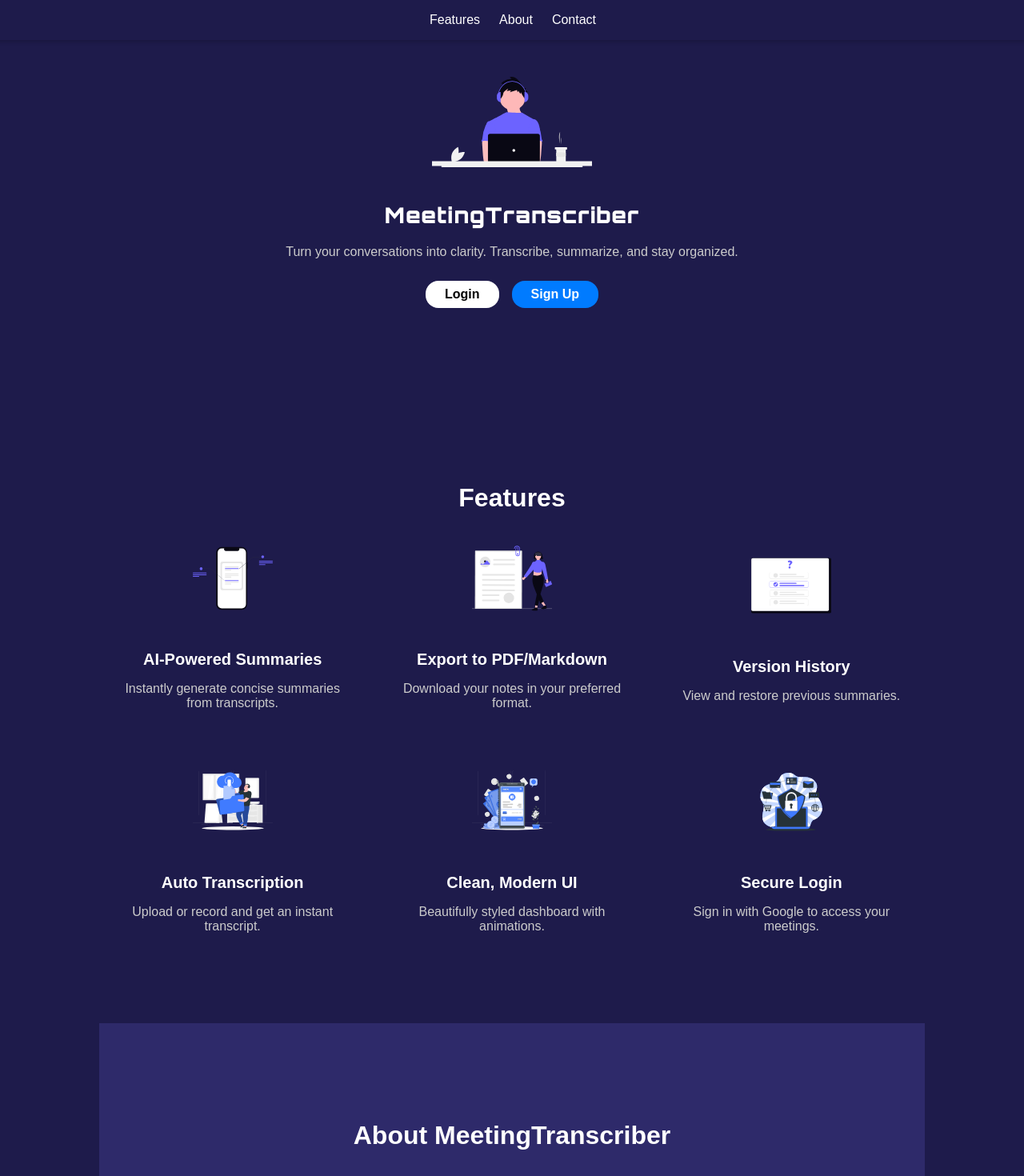
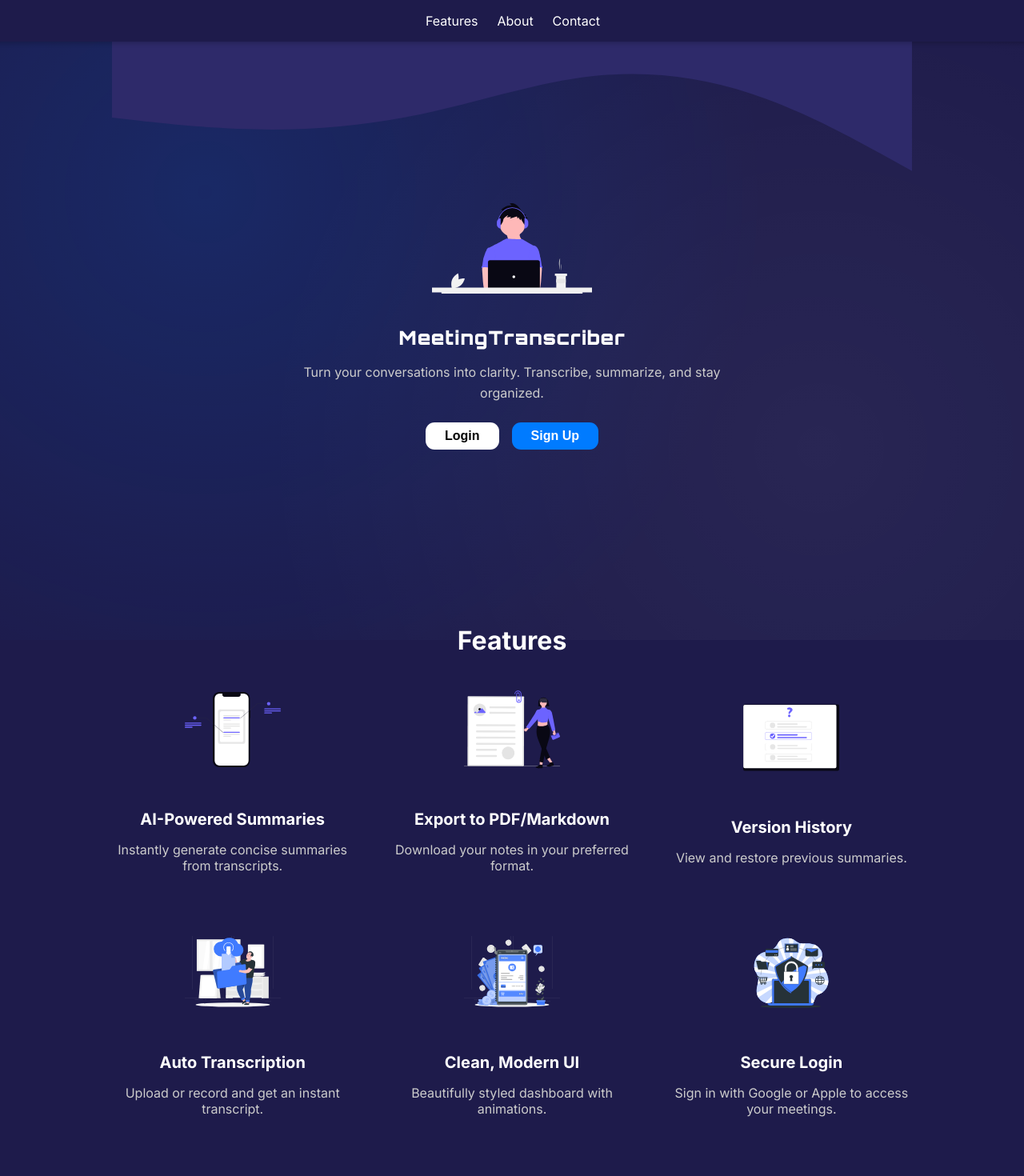
Before and after one commit to vmr093/MeetingTranscriber, a React (Vite) app in the folder frontend/: page / in a window 1280 px wide. Shown: the top 1470 px of the page at 80% size. Built offline with nearby package versions, Linux system fonts and the light colour scheme.

Commit message:
styled landing page

```diff
--- a/frontend/index.html
+++ b/frontend/index.html
@@ -7,6 +7,8 @@
     <meta name="viewport" content="width=device-width, initial-scale=1.0" />
     <title>Vite + React</title>
     <link href="https://fonts.googleapis.com/css2?family=Orbitron:wght@700;900&display=swap" rel="stylesheet">
+    <link href="https://fonts.googleapis.com/css2?family=Inter:wght@400;500;700&family=Orbitron:wght@700;900&display=swap" rel="stylesheet">
+
 
   </head>
   <body>
--- a/frontend/src/pages/Landing.jsx
+++ b/frontend/src/pages/Landing.jsx
@@ -2,8 +2,160 @@ import { motion } from "framer-motion";
 import { Link } from "react-router-dom";
 
 export default function Landing() {
+  const styles = {
+    page: {
+      position: "relative",
+      minHeight: "100vh",
+      backgroundColor: "#1e1b4b",
+      color: "#fff",
+      fontFamily: "'Inter', sans-serif",
+      scrollBehavior: "smooth",
+      overflowX: "hidden",
+      textAlign: "center",
+      zIndex: 0,
+    },
+    backgroundGradient: {
+      position: "fixed",
+      top: 0,
+      left: 0,
+      width: "100vw",
+      height: "100vh",
+      background:
+        "radial-gradient(circle at 20% 30%, rgba(0, 122, 255, 0.15), transparent 60%), radial-gradient(circle at 80% 70%, rgba(255, 255, 255, 0.05), transparent 60%)",
+      zIndex: -1,
+      pointerEvents: "none",
+    },
+    nav: {
+      position: "fixed",
+      top: 0,
+      left: -15,
+      width: "100%",
+      backgroundColor: "#1e1b4b",
+      zIndex: 50,
+      padding: "1rem",
+      display: "flex",
+      justifyContent: "center",
+      gap: "1.5rem",
+      fontSize: "16px",
+      boxShadow: "0 2px 6px rgba(0,0,0,0.2)",
+    },
+    navLink: {
+      color: "white",
+      textDecoration: "none",
+    },
+    section: {
+      padding: "6rem 1rem",
+      maxWidth: "1000px",
+      margin: "0 auto",
+    },
+    waveTop: {
+      display: "block",
+      marginBottom: "-4rem",
+      transform: "translateY(-60px)",
+    },
+    illustration: {
+      width: "200px",
+      maxWidth: "100%",
+      marginBottom: "1rem",
+    },
+    heroTitle: {
+      fontSize: "1.5rem",
+      fontWeight: "900",
+      marginBottom: "1rem",
+      fontFamily: "'Orbitron', sans-serif",
+      letterSpacing: "1px",
+    },
+    subheading: {
+      fontSize: "2rem",
+      fontWeight: "bold",
+      marginBottom: "2rem",
+    },
+    paragraph: {
+      fontSize: "1rem",
+      color: "#ccc",
+      maxWidth: "600px",
+      margin: "0 auto 1.5rem",
+      lineHeight: "1.6",
+    },
+    buttonRow: {
+      display: "flex",
+      gap: "1rem",
+      justifyContent: "center",
+      flexWrap: "wrap",
+      marginTop: "1rem",
+    },
+    primaryButton: {
+      backgroundColor: "#fff",
+      color: "#000",
+      fontWeight: "bold",
+      padding: "0.5rem 1.5rem",
+      borderRadius: "0.7rem",
+      border: "none",
+      cursor: "pointer",
+    },
+    secondaryButton: {
+      backgroundColor: "#007bff",
+      color: "#fff",
+      fontWeight: "bold",
+      padding: "0.5rem 1.5rem",
+      borderRadius: "0.7rem",
+      border: "none",
+      cursor: "pointer",
+    },
+    illustratedFeatures: {
+      display: "grid",
+      gridTemplateColumns: "repeat(auto-fit, minmax(240px, 1fr))",
+      gap: "3rem",
+      alignItems: "center",
+      justifyContent: "center",
+    },
+    featureBlock: {
+      textAlign: "center",
+    },
+    featureIcon: {
+      width: "120px",
+      height: "120px",
+      marginBottom: "1rem",
+    },
+    cardTitle: {
+      fontSize: "1.25rem",
+      fontWeight: "bold",
+      marginBottom: "0.5rem",
+    },
+    cardText: {
+      fontSize: "1rem",
+      color: "#ccc",
+    },
+    link: {
+      color: "#4eaaff",
+      textDecoration: "underline",
+      fontSize: "1rem",
+    },
+    footer: {
+      padding: "2rem 1rem",
+      textAlign: "center",
+      color: "#aaa",
+      fontSize: "0.875rem",
+    },
+  };
+
+  const FeatureIllustration = ({ img, title, desc }) => (
+    <motion.div
+      initial={{ opacity: 0, y: 20 }}
+      whileInView={{ opacity: 1, y: 0 }}
+      transition={{ duration: 0.4 }}
+      viewport={{ once: true, amount: 0.1 }}
+      style={styles.featureBlock}
+    >
+      <img src={img} alt={title} style={styles.featureIcon} />
+      <h3 style={styles.cardTitle}>{title}</h3>
+      <p style={styles.cardText}>{desc}</p>
+    </motion.div>
+  );
+
   return (
     <div style={styles.page}>
+      <div style={styles.backgroundGradient}></div>
       {/* Sticky Nav */}
       <nav style={styles.nav}>
         <a href="#features" style={styles.navLink}>
@@ -18,24 +170,47 @@ export default function Landing() {
       </nav>
 
       {/* Hero Section */}
-      <motion.section
-        id="hero"
-        style={styles.section}
-        initial={{ opacity: 0, y: 40 }}
-        whileInView={{ opacity: 1, y: 0 }}
-        transition={{ duration: 0.8 }}
-        viewport={{ once: true, amount: 0.2 }}
-      >
-        <img
+      <section id="hero" style={styles.section}>
+        <svg
+          style={styles.waveTop}
+          xmlns="http://www.w3.org/2000/svg"
+          viewBox="0 0 1440 320"
+        >
+          <path
+            fill="#2e2a6a"
+            fillOpacity="1"
+            d="M0,160L48,165.3C96,171,192,181,288,181.3C384,181,480,171,576,149.3C672,128,768,96,864,85.3C960,75,1056,85,1152,117.3C1248,149,1344,203,1392,229.3L1440,256L1440,0L1392,0C1344,0,1248,0,1152,0C1056,0,960,0,864,0C768,0,672,0,576,0C480,0,384,0,288,0C192,0,96,0,48,0L0,0Z"
+          ></path>
+        </svg>
+
+        <motion.img
           src="/assets/illustration.svg"
           alt="Hero Illustration"
           style={styles.illustration}
+          initial={{ opacity: 0, scale: 0.8 }}
+          animate={{ opacity: 1, scale: 1 }}
+          transition={{ duration: 0.8, ease: "easeOut" }}
         />
-        <h1 style={styles.heroTitle}>MeetingTranscriber</h1>
-        <p style={styles.paragraph}>
+
+        <motion.h1
+          style={styles.heroTitle}
+          initial={{ opacity: 0, y: 30 }}
+          animate={{ opacity: 1, y: 0 }}
+          transition={{ delay: 0.6, duration: 0.6 }}
+        >
+          MeetingTranscriber
+        </motion.h1>
+
+        <motion.p
+          style={styles.paragraph}
+          initial={{ opacity: 0, y: 30 }}
+          animate={{ opacity: 1, y: 0 }}
+          transition={{ delay: 1.0, duration: 0.6 }}
+        >
           Turn your conversations into clarity. Transcribe, summarize, and stay
           organized.
-        </p>
+        </motion.p>
+
         <div style={styles.buttonRow}>
           <Link to="/login">
             <button style={styles.primaryButton}>Login</button>
@@ -44,7 +219,7 @@ export default function Landing() {
             <button style={styles.secondaryButton}>Sign Up</button>
           </Link>
         </div>
-      </motion.section>
+      </section>
 
       {/* Features Section */}
       <motion.section
@@ -85,7 +260,7 @@ export default function Landing() {
           <FeatureIllustration
             img="/assets/secure.svg"
             title="Secure Login"
-            desc="Sign in with Google to access your meetings."
+            desc="Sign in with Google or Apple to access your meetings."
           />
         </div>
       </motion.section>
@@ -99,7 +274,7 @@ export default function Landing() {
         transition={{ duration: 0.6 }}
         viewport={{ once: true, amount: 0.2 }}
       >
-        <h2 style={styles.subheading}>About MeetingTranscriber</h2>
+        <h2 style={styles.subheading}>About</h2>
         <p style={styles.paragraph}>
           Built to save time and enhance productivity, MeetingTranscriber uses
           AI to turn your spoken meetings into actionable insights. Whether
@@ -117,157 +292,17 @@ export default function Landing() {
         transition={{ duration: 0.6 }}
         viewport={{ once: true, amount: 0.2 }}
       >
-        <h2 style={styles.subheading}>Contact Us</h2>
+        <h2 style={styles.subheading}>Contact</h2>
         <p style={styles.paragraph}>Have questions or feedback?</p>
-        <a href="mailto:hello@meetingtranscriber.ai" style={styles.link}>
-          hello@meetingtranscriber.ai
+        <a href="mailto:ranjha.viola@gmail.com" style={styles.link}>
+          ranjha.viola@gmail.com
         </a>
       </motion.section>
 
       <footer style={styles.footer}>
-        &copy; {new Date().getFullYear()} MeetingTranscriber. All rights
+        &copy; {new Date().getFullYear()} Made by Viola Ranjha. All rights
         reserved.
       </footer>
     </div>
   );
 }
-
-function FeatureIllustration({ img, title, desc }) {
-  return (
-    <motion.div
-      initial={{ opacity: 0, y: 20 }}
-      whileInView={{ opacity: 1, y: 0 }}
-      transition={{ duration: 0.4 }}
-      viewport={{ once: true, amount: 0.1 }}
-      style={styles.featureBlock}
-    >
-      <img src={img} alt={title} style={styles.featureIcon} />
-      <h3 style={styles.cardTitle}>{title}</h3>
-      <p style={styles.cardText}>{desc}</p>
-    </motion.div>
-  );
-}
-
-const styles = {
-  page: {
-    minHeight: "100vh",
-    backgroundColor: "#1e1b4b",
-    color: "#fff",
-    fontFamily: "'Poppins', sans-serif",
-    scrollBehavior: "smooth",
-    overflowX: "hidden",
-    textAlign: "center",
-  },
-  nav: {
-    position: "fixed",
-    top: 0,
-    left: -15,
-    width: "100%",
-    backgroundColor: "#1e1b4b",
-    zIndex: 50,
-    padding: "1rem",
-    display: "flex",
-    justifyContent: "center",
-    gap: "1.5rem",
-    fontSize: "16px",
-    boxShadow: "0 2px 6px rgba(0,0,0,0.2)",
-  },
-  navLink: {
-    color: "white",
-    textDecoration: "none",
-  },
-  section: {
-    padding: "6rem 1rem",
-    maxWidth: "1000px",
-    margin: "0 auto",
-  },
-  illustration: {
-    width: "200px",
-    maxWidth: "100%",
-    marginBottom: "1rem",
-  },
-  heading: {
-    fontSize: "2rem",
-    fontWeight: "bold",
-    marginBottom: "1rem",
-  },
-  heroTitle: {
-    fontSize: "1.7rem",
-    fontWeight: "900",
-    marginBottom: "1rem",
-    fontFamily: "'Orbitron', sans-serif",
-    letterSpacing: "1px",
-  },
-  subheading: {
-    fontSize: "2rem",
-    fontWeight: "bold",
-    marginBottom: "2rem",
-  },
-  paragraph: {
-    fontSize: "1rem",
-    color: "#ccc",
-    maxWidth: "600px",
-    margin: "0 auto 1.5rem",
-    lineHeight: "1.6",
-  },
-  buttonRow: {
-    display: "flex",
-    gap: "1rem",
-    justifyContent: "center",
-    flexWrap: "wrap",
-    marginTop: "1rem",
-  },
-  primaryButton: {
-    backgroundColor: "#fff",
-    color: "#000",
-    fontWeight: "bold",
-    padding: "0.5rem 1.5rem",
-    borderRadius: "1rem",
-    border: "none",
-    cursor: "pointer",
-  },
-  secondaryButton: {
-    backgroundColor: "#007bff",
-    color: "#fff",
-    fontWeight: "bold",
-    padding: "0.5rem 1.5rem",
-    borderRadius: "1rem",
-    border: "none",
-    cursor: "pointer",
-  },
-  illustratedFeatures: {
-    display: "grid",
-    gridTemplateColumns: "repeat(auto-fit, minmax(240px, 1fr))",
-    gap: "3rem",
-    alignItems: "center",
-    justifyContent: "center",
-  },
-  featureBlock: {
-    textAlign: "center",
-  },
-  featureIcon: {
-    width: "100px",
-    height: "100px",
-    marginBottom: "1rem",
-  },
-  cardTitle: {
-    fontSize: "1.25rem",
-    fontWeight: "bold",
-    marginBottom: "0.5rem",
-  },
-  cardText: {
-    fontSize: "1rem",
-    color: "#ccc",
-  },
-  link: {
-    color: "#4eaaff",
-    textDecoration: "underline",
-    fontSize: "1rem",
-  },
-  footer: {
-    padding: "2rem 1rem",
-    textAlign: "center",
-    color: "#aaa",
-    fontSize: "0.875rem",
-  },
-};
```
